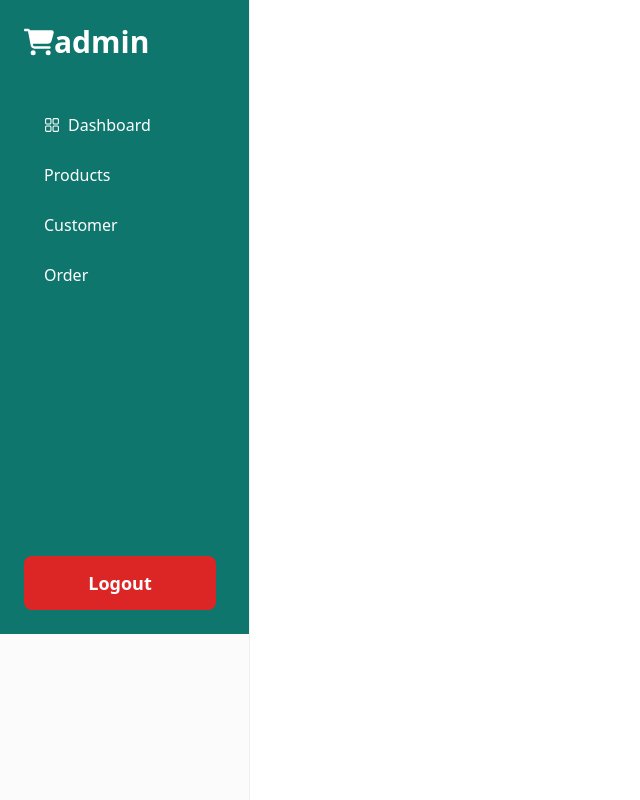
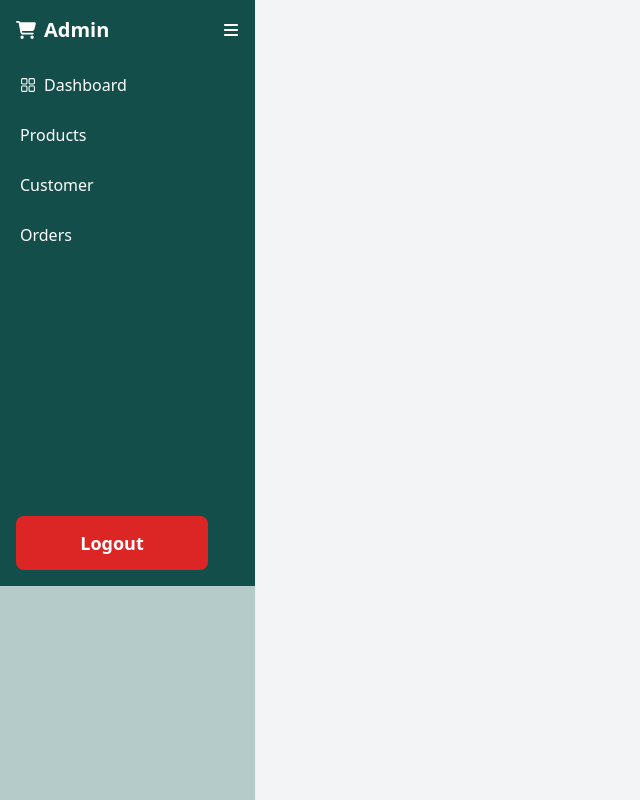
Before and after one commit to zeeshan-exo/eccomernce-platform-forntend, a React (Vite) app: page /admin in a window 1280 px wide. Shown: the whole page, without its empty margins (0-640 px from the left). Built offline with nearby package versions, Linux system fonts and the light colour scheme.

Commit message:
make UI responsive

```diff
--- a/src/AdminLayout.jsx
+++ b/src/AdminLayout.jsx
@@ -5,10 +5,9 @@ import Sidebar from "./components/Sidebar";
 export default function AdminLayout() {
   return (
     <div className="flex h-screen">
-      <div className="w-65 ">
-        <Sidebar />
-      </div>
-      <div className="flex-1">
+      <Sidebar />
+
+      <div className="flex-1 overflow-auto bg-gray-100">
         <Outlet />
       </div>
     </div>
--- a/src/components/Sidebar.jsx
+++ b/src/components/Sidebar.jsx
@@ -1,50 +1,53 @@
 import React, { useState } from "react";
-import {
-  Sidebar as ProSidebar,
-  Menu,
-  MenuItem,
-  SubMenu,
-} from "react-pro-sidebar";
-import { FaCartShopping, FaChevronRight, FaChevronLeft } from "react-icons/fa6";
+import { Sidebar as ProSidebar, Menu, MenuItem } from "react-pro-sidebar";
+import { FaCartShopping, FaBars } from "react-icons/fa6";
 import { RxDashboard } from "react-icons/rx";
 import { Link } from "react-router-dom";
 import Logout from "../pages/logout";
+// import "react-pro-sidebar/dist/css/styles.css"; // Make sure this CSS is imported
 
 function Sidebar() {
   const [collapsed, setCollapsed] = useState(false);
-
-  const handleToggleSidebar = () => {
-    setCollapsed(!collapsed);
-  };
+  const [toggled, setToggled] = useState(false); // For small screens
 
   return (
-    <div className="flex">
+    <div
+      className={`transition-all duration-300 ${collapsed ? "w-20" : "w-64"}`}
+    >
+      {/* Sidebar */}
       <ProSidebar
         collapsed={collapsed}
-        breakPoint="lg"
-        width="250px"
-        collapsedWidth="80px"
-        className="h-screen"
+        toggled={toggled}
+        onToggle={() => setToggled(!toggled)}
+        breakPoint="md"
+        width="256px"
+        collapsedWidth="64px"
+        className="h-screen bg-teal-800 text-white overflow-hidden"
       >
-        <div className="p-6 bg-teal-700">
-          <div className="flex justify-between items-center mb-10">
-            <h2 className="text-3xl font-bold text-white flex items-center">
-              <FaCartShopping classNa me="mr-2" />
-              {!collapsed && "admin"}
+        {/* Sidebar Header */}
+        <div className="flex items-center justify-between p-4 bg-teal-900">
+          <h2 className="text-xl font-bold flex items-center">
+            {!collapsed && (
+              <span className="flex items-center">
+                <FaCartShopping className="mr-2" />
+                Admin
+              </span>
+            )}
           </h2>
-
+          {/* Collapse Button */}
           <button
-              className="lg:hidden text-white"
-              onClick={handleToggleSidebar}
+            onClick={() => setCollapsed(!collapsed)}
+            className="text-white hover:text-gray-300"
           >
-              {collapsed ? <FaChevronRight /> : <FaChevronLeft />}
+            <FaBars />
           </button>
         </div>
 
-          <Menu className="font-medium pb-4">
+        {/* Menu Items */}
+        <Menu className="text-white bg-teal-900">
           <MenuItem
             component={<Link to="/admin/dashboard" />}
-              className="text-white hover:bg-teal-900 hover:text-teal-300 transition duration-200"
+            className="hover:bg-teal-800 rounded-lg transition-all"
           >
             <div className="flex items-center">
               <RxDashboard className="mr-2" />
@@ -53,31 +56,37 @@ function Sidebar() {
           </MenuItem>
           <MenuItem
             component={<Link to="/admin/product" />}
-              className="text-white hover:bg-teal-900 hover:text-teal-300 transition duration-200"
+            className="hover:bg-slate-950 rounded-lg transition-all"
           >
-              Products
+            {!collapsed && "Products"}
           </MenuItem>
           <MenuItem
             component={<Link to="/admin/customer" />}
-              className="text-white hover:bg-teal-900 hover:text-teal-300 transition duration-200"
+            className="hover:bg-teal-700 rounded-lg transition-all"
           >
-              Customer
+            {!collapsed && "Customer"}
           </MenuItem>
           <MenuItem
             component={<Link to="/admin/order" />}
-              className="text-white hover:bg-teal-900 hover:text-teal-300 transition duration-200"
+            className="hover:bg-teal-700 rounded-lg transition-all"
           >
-              Order
+            {!collapsed && "Orders"}
           </MenuItem>
         </Menu>
 
-          <div className="mt-auto">
+        {/* Footer */}
+        <div className="mt-auto p-4 bg-teal-900">
           <Logout />
-          </div>
         </div>
       </ProSidebar>
 
-      <div className="flex-1 p-6"></div>
+      {/* Toggler for Mobile Screens */}
+      <button
+        onClick={() => setToggled(!toggled)}
+        className="fixed top-4 left-4 lg:hidden z-50 bg-teal-800 text-white p-2 rounded-md"
+      >
+        <FaBars />
+      </button>
     </div>
   );
 }
--- a/src/pages/Dashboard.jsx
+++ b/src/pages/Dashboard.jsx
@@ -1,37 +1,36 @@
+import React from "react";
 import Header from "../components/Header";
 
 function Dashboard() {
   return (
-    <div className="flex h-screen bg-gray-50">
-      <div className="flex-1 flex flex-col">
-        <div className="bg-teal-50 shadow-lg border-b">
+    <div className="flex flex-col h-screen bg-gray-50">
+      <div className="bg-teal-800 text-white shadow-md p-4">
         <Header />
       </div>
 
-        <div className="p-6 bg-gray-50 flex-1 overflow-auto">
-          <h1 className="text-4xl font-bold text-teal-800 mb-6">Dashboard</h1>
+      <div className="flex-1 p-6">
+        <h1 className="text-4xl font-bold text-teal-700 mb-8">Dashboard</h1>
 
-          <div className="mt-6 grid grid-cols-1 sm:grid-cols-2 lg:grid-cols-3 gap-6">
-            <div className="bg-white p-6 shadow-xl rounded-xl border border-gray-200 hover:shadow-2xl transition duration-300">
-              <h3 className="text-2xl font-semibold text-teal-800">
+        <div className="grid grid-cols-1 sm:grid-cols-2 lg:grid-cols-3 gap-6">
+          <div className="bg-white p-6 shadow-md rounded-lg text-center hover:shadow-lg transition">
+            <h3 className="text-2xl font-semibold text-teal-700">
               Total Products
             </h3>
-              <p className="mt-2 text-gray-600 text-xl">Products</p>
+            <p className="text-gray-600 mt-2 text-lg">120</p>
           </div>
 
-            <div className="bg-white p-6 shadow-xl rounded-xl border border-gray-200 hover:shadow-2xl transition duration-300">
-              <h3 className="text-2xl font-semibold text-teal-800">
+          <div className="bg-white p-6 shadow-md rounded-lg text-center hover:shadow-lg transition">
+            <h3 className="text-2xl font-semibold text-teal-700">
               Total Customers
             </h3>
-              <p className="mt-2 text-gray-600 text-xl">customer</p>
+            <p className="text-gray-600 mt-2 text-lg">300</p>
           </div>
 
-            <div className="bg-white p-6 shadow-xl rounded-xl border border-gray-200 hover:shadow-2xl transition duration-300">
-              <h3 className="text-2xl font-semibold text-teal-800">
+          <div className="bg-white p-6 shadow-md rounded-lg text-center hover:shadow-lg transition">
+            <h3 className="text-2xl font-semibold text-teal-700">
               Total Orders
             </h3>
-              <p className="mt-2 text-gray-600 text-xl">order amount</p>
-            </div>
+            <p className="text-gray-600 mt-2 text-lg">450</p>
           </div>
         </div>
       </div>
--- a/src/pages/NotFound.jsx
+++ b/src/pages/NotFound.jsx
@@ -3,7 +3,7 @@ import { Link } from "react-router-dom";
 
 export default function NotFound() {
   return (
-    <div className="flex justify-center items-center min-h-screen bg-gradient-to-r from-teal-100 via-blue-50 to-indigo-50">
+    <div className="flex justify-center items-center min-h-screen ">
       <div className="p-10 bg-white shadow-xl rounded-xl text-center space-y-8 w-full max-w-lg">
         <h1 className="text-8xl font-bold text-red-600 ">404</h1>
         <h3 className="text-3xl font-medium text-gray-700">
--- a/src/pages/ProductForm.jsx
+++ b/src/pages/ProductForm.jsx
@@ -32,6 +32,8 @@ function ProductForm({ isUpdate }) {
   const [company, setCompany] = useState("");
   const [price, setPrice] = useState("");
   const [details, setDetails] = useState("");
+  const [category, setCategory] = useState("");
+  const [subCategory, setsubCategory] = useState("");
 
   useEffect(() => {
     if (data) {
@@ -39,6 +41,8 @@ function ProductForm({ isUpdate }) {
       setCompany(data.company);
       setPrice(data.price);
       setDetails(data.details);
+      setCategory(data.category);
+      setsubCategory(data.subCategory);
     }
   }, [data]);
 
@@ -61,7 +65,15 @@ function ProductForm({ isUpdate }) {
       if (isUpdate) {
         await updateProduct({ id, name, company, price, details });
       } else {
-        await createProduct({ name, company, price, details });
+        await createProduct({
+          name,
+          company,
+          price,
+          details,
+          category,
+          subCategory,
+        });
+        console.log(createProduct);
       }
       navigate("/admin/product");
     } catch (error) {
@@ -124,6 +136,28 @@ function ProductForm({ isUpdate }) {
             />
           </div>
 
+          <div className="mb-6">
+            <textarea
+              id="category"
+              className="w-full p-4 border border-gray-300 rounded-md focus:outline-none focus:ring-2 focus:ring-teal-500 transition duration-200"
+              placeholder="Enter product category"
+              value={category}
+              onChange={(e) => setCategory(e.target.value)}
+              required
+            />
+          </div>
+
+          <div className="mb-6">
+            <textarea
+              id="subCategory"
+              className="w-full p-4 border border-gray-300 rounded-md focus:outline-none focus:ring-2 focus:ring-teal-500 transition duration-200"
+              placeholder="Enter product category"
+              value={subCategory}
+              onChange={(e) => setsubCategory(e.target.value)}
+              required
+            />
+          </div>
+
           <button
             type="submit"
             className="w-full py-3 px-4 bg-teal-600 text-white rounded-md font-semibold hover:bg-teal-700 focus:outline-none focus:ring-2 focus:ring-teal-500 transition duration-200"
--- a/src/pages/products.jsx
+++ b/src/pages/products.jsx
@@ -56,6 +56,8 @@ function Products() {
               <th className="px-6 py-3 text-left">Company</th>
               <th className="px-6 py-3 text-left">Price</th>
               <th className="px-6 py-3 text-left">Details</th>
+              <th className="px-6 py-3 text-left">Catogeries </th>
+              <th className="px-6 py-3 text-left">SubCatogeries </th>
               <th className="px-6 py-3 text-left">Actions</th>
             </tr>
           </thead>
@@ -70,6 +72,14 @@ function Products() {
                 <td className="px-6 py-4">{product.company}</td>
                 <td className="px-6 py-4">{product.price}</td>
                 <td className="px-6 py-4">{product.details}</td>
+                <td className="px-6 py-4">
+                  {product.category ? product.category.name : "No category"}
+                </td>
+                <td className="px-6 py-4">
+                  {product.subCategory
+                    ? product.subCategory.name
+                    : "No subcategory"}
+                </td>
                 <td className="px-6 py-4">
                   <div className="flex gap-2">
                     <ProductUpdate
```
Lines whose indentation alone changed are shown as unchanged.
